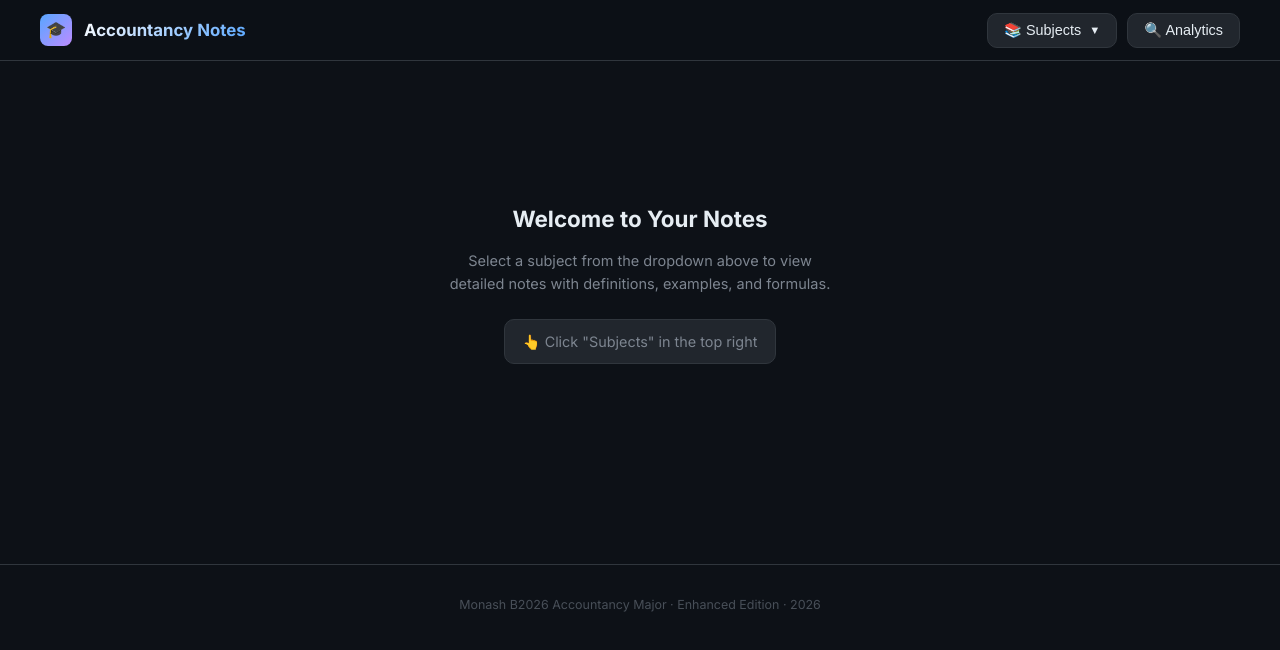
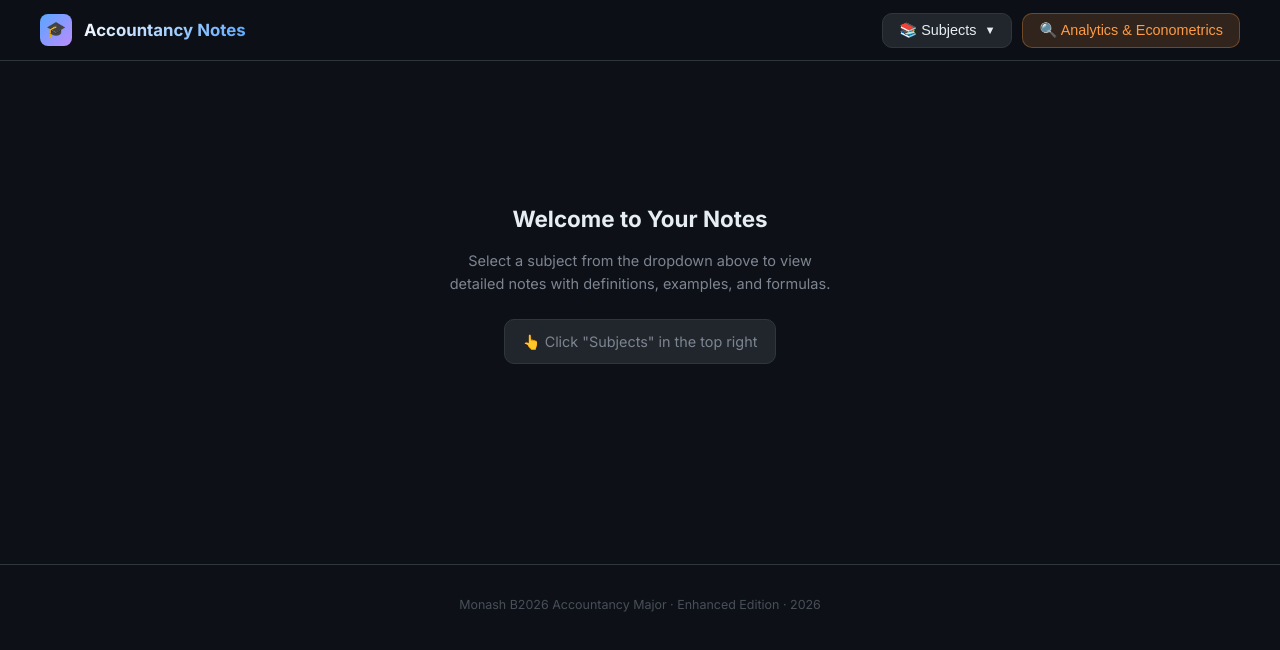
Before and after one commit to yuenhui2007-hash/uni, a plain HTML site: page index.html in a window 1280 px wide. Drawn offline with nearby package versions, Linux system fonts and the light colour scheme.

Commit message:
Fix: Add cache-busting meta and highlight Analytics button

```diff
--- a/index.html
+++ b/index.html
@@ -2,6 +2,7 @@
 <html lang="en">
 <head>
     <meta charset="UTF-8">
+    <meta http-equiv="Cache-Control" content="no-cache, no-store, must-revalidate">
     <meta name="viewport" content="width=device-width, initial-scale=1.0">
     <title>Monash B2026 — Accountancy Notes</title>
     <script src="https://cdn.jsdelivr.net/npm/marked/marked.min.js"></script>
@@ -447,8 +448,8 @@
                     </button>
                     <div class="dropdown-menu" id="dropdownMenu"></div>
                 </div>
-                <button class="dropdown-trigger" onclick="selectSubject('ETC2440')" style="--c:#ff9b44">
-                    <span>🔍 Analytics</span>
+                <button class="dropdown-trigger" onclick="selectSubject('ETC2440')" style="background:rgba(255,155,68,0.15);border-color:rgba(255,155,68,0.3);color:#ff9b44">
+                    <span>🔍 Analytics & Econometrics</span>
                 </button>
             </div>
         </div>
```
